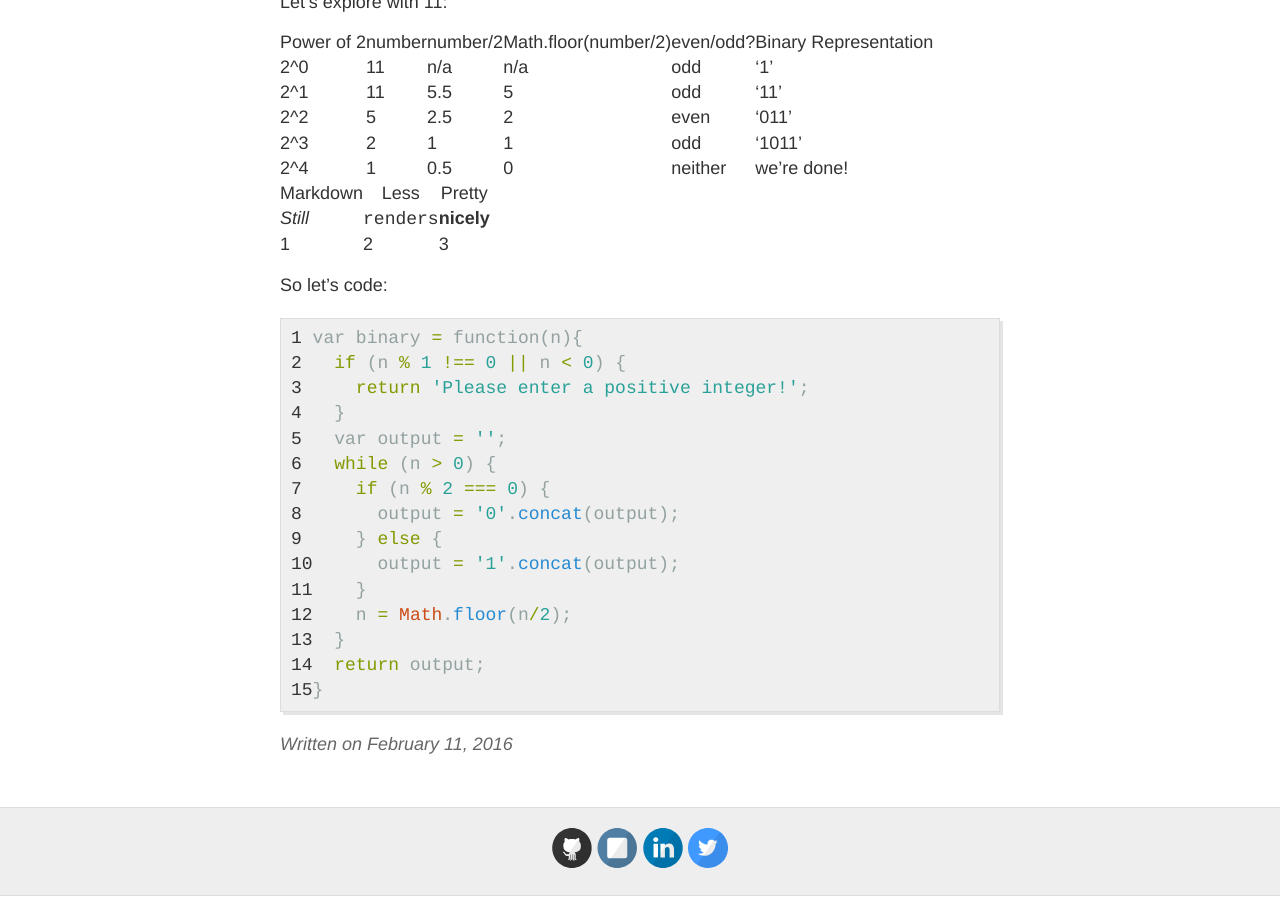
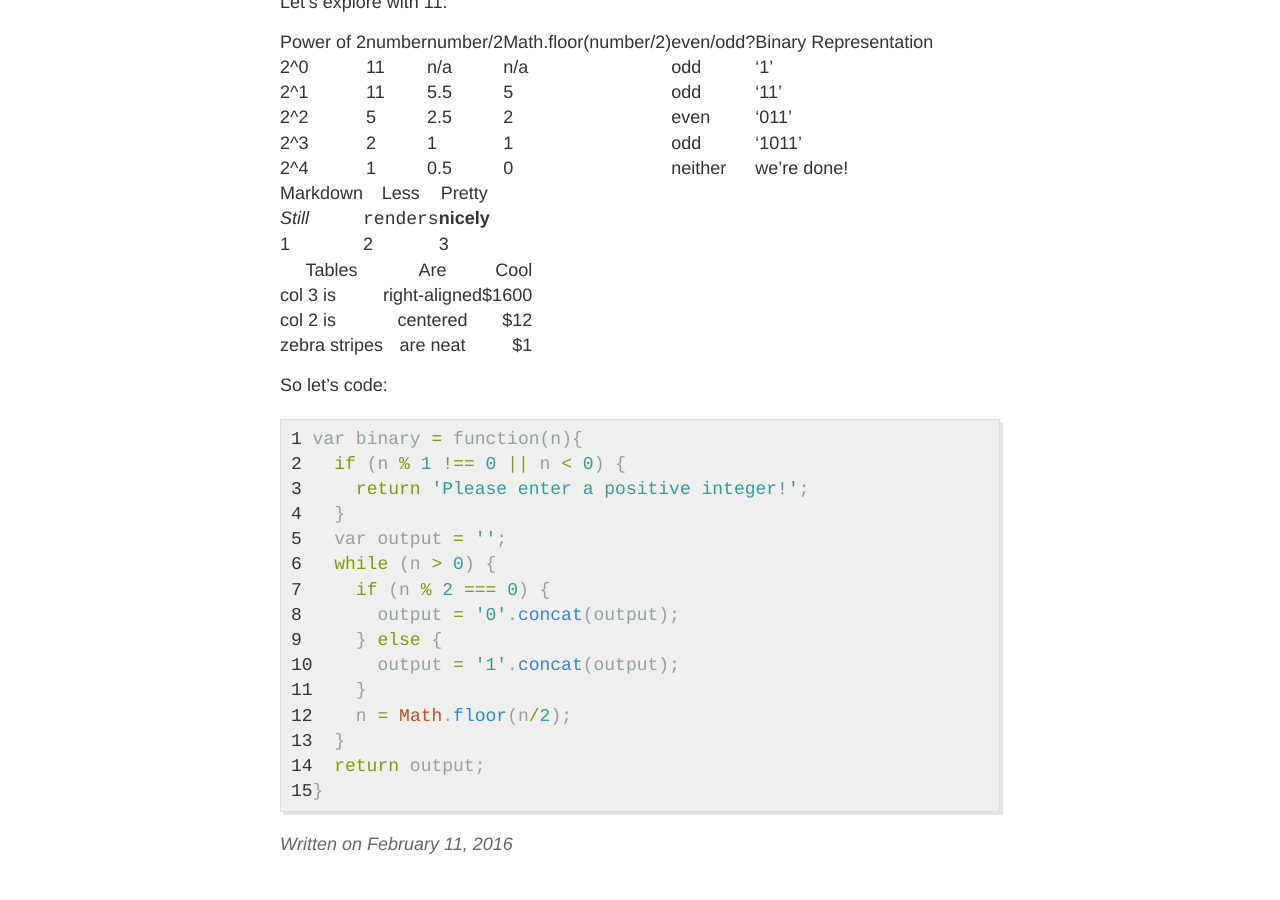
Before and after one commit to veeweeherman/veeweeherman.github.io, a Jekyll site: the page built from _posts/2016-02-11-binary.md, in a window 1280 px wide and 900 px high, scrolled down 2390 px. Built offline with Jekyll 4.4.1, drawn with Linux system fonts in a browser that asks for light colours; Markdown is read by kramdown in place of the engine named in the settings; comment, search, counter and statistics services are not loaded.

Commit message:
adding 3rd table

```diff
--- a/_posts/2016-02-11-binary.md
+++ b/_posts/2016-02-11-binary.md
@@ -91,6 +91,12 @@
 *Still* | `renders` | **nicely**
 1 | 2 | 3
 
+| Tables        | Are           | Cool  |
+| ------------- |:-------------:| -----:|
+| col 3 is      | right-aligned | $1600 |
+| col 2 is      | centered      |   $12 |
+| zebra stripes | are neat      |    $1 |
+
 So let's code:
 
 {% highlight ruby linenos %}
```
